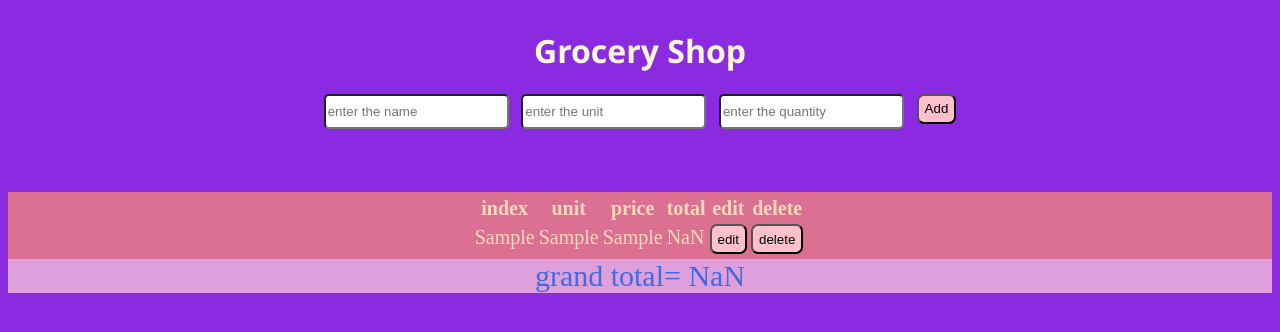
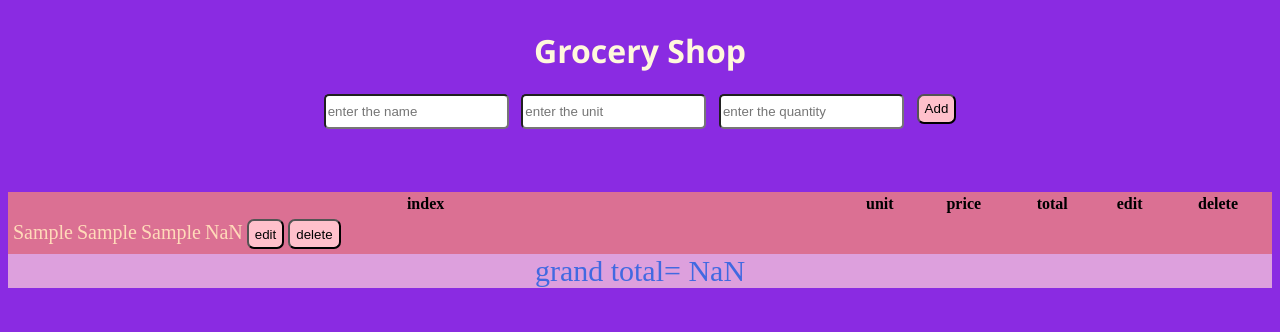
Before and after one commit to SwagataBhol/angular_project, an Angular app: page / in a window 1280 px wide. Both pictures are taken after typing "Sample", "Sample", "Sample" into the empty fields and a click on the button "Add". Shown: the top 332 px of the page. Built offline with nearby package versions, Linux system fonts and the light colour scheme.

Commit message:
fixed iteration

```diff
--- a/src/app/app.module.ts
+++ b/src/app/app.module.ts
@@ -8,7 +8,7 @@ import { FormsComponent } from './forms/forms.component';
 import { TableComponent } from './table/table.component';
 import { TableRowComponent } from './table-row/table-row.component';
 import { GrandTotalComponent } from './grand-total/grand-total.component'
-
+import {FormsModule} from "@angular/forms"
 @NgModule({
   declarations: [
     AppComponent,
@@ -19,7 +19,8 @@ import { GrandTotalComponent } from './grand-total/grand-total.component'
   ],
   imports: [
     BrowserModule,
-    AppRoutingModule
+    AppRoutingModule,
+    FormsModule
   ],
   providers: [],
   bootstrap: [AppComponent]
--- a/src/app/forms/forms.component.ts
+++ b/src/app/forms/forms.component.ts
@@ -18,6 +18,7 @@ export class FormsComponent implements OnInit {
 
     let obj={item:titem,unit:tunit,price:tprice}
     this.Items.push(obj)
+    console.log(obj)
 
   }
 
--- a/src/app/table-row/table-row.component.css
+++ b/src/app/table-row/table-row.component.css
@@ -2,4 +2,5 @@
 th,td{
     font-size: 20px;
     color: peachpuff;
+
     }
--- a/src/app/table-row/table-row.component.html
+++ b/src/app/table-row/table-row.component.html
@@ -1,5 +1,6 @@
 
-    <tr>
+    <!-- <tr>
+
             <th>index</th>
             <th>unit</th>
             <th>price</th>
@@ -7,9 +8,9 @@
             <th>edit</th>
             <th>delete</th>
 
-    </tr>
+    </tr> -->
 
-    <tr *ngFor="let index of Items">
+    <tr >
         <td>{{index.item}}</td>
         <td>{{index.unit}}</td>
         <td>{{index.price}}</td>
--- a/src/app/table-row/table-row.component.ts
+++ b/src/app/table-row/table-row.component.ts
@@ -1,5 +1,5 @@
 
-import { Component, OnInit,Input} from '@angular/core';
+import { Component, OnInit,Input,Output,EventEmitter} from '@angular/core';
 
 @Component({
   selector: 'app-table-row',
@@ -7,7 +7,9 @@ import { Component, OnInit,Input} from '@angular/core';
   styleUrls: ['./table-row.component.css']
 })
 export class TableRowComponent implements OnInit {
-  @Input() Items:any
+  @Input() index:any
+  @Output() deleteEvent=new EventEmitter
+  @Output() editEvent=new EventEmitter
 
 
 
@@ -18,42 +20,15 @@ export class TableRowComponent implements OnInit {
   ngOnInit(): void {
     console.log("helo")
   }
-  delteElement(e:any,index:object){
-    let ind=this.Items.indexOf(index)
-    this.Items.splice(ind,1)
+  delteElement(e:any,currentObject:object){
 
+    this.deleteEvent.emit(currentObject)
 
   }
 
-  editElement(e:any,index:object){
-    let ele=e.parentElement.parentElement
-    console.log("ele",e.parentElement.parentElement.childNodes[0])
-
-    if(e.textContent=="edit"){
-        console.log("hello")
-      ele.childNodes[0].contentEditable=true
-      ele.childNodes[1].contentEditable=true
-      ele.childNodes[2].contentEditable=true
-
-      e.textContent="save"
-
-     }
-    else{
-      ele.childNodes[0].contentEditable=false
-      ele.childNodes[1].contentEditable=false
-      ele.childNodes[2].contentEditable=false
-      ele.childNodes[3].textContent=ele.childNodes[1].textContent*ele.childNodes[2].textContent
-      let ind=this.Items.indexOf(index)
-      this.Items[ind].unit=ele.childNodes[1].textContent
-      this.Items[ind].price=ele.childNodes[2].textContent
-      //for edit any empty value
-    ele.childNodes[1].textContent=this.Items[ind].unit
-    ele.childNodes[2].textContent=this.Items[ind].price
-      console.log("after edit ",this.Items[ind])
-      e.textContent="edit"
-
-    }
-
+  editElement(e:any,currentObject:object){
+    let passEvent=[e,currentObject]
+    this.editEvent.emit(passEvent)
   }
 
 }
--- a/src/app/table/table.component.css
+++ b/src/app/table/table.component.css
@@ -6,10 +6,14 @@ table{
     height: auto;
     width: 100%;
     background-color: palevioletred;
+    border-collapse: separate;
 }
 
 tbody{
     display: flex;
     justify-content: center;
     justify-items: stretch;
+    flex-direction: column;
+    /* justify-items: center; */
+
 }
--- a/src/app/table/table.component.html
+++ b/src/app/table/table.component.html
@@ -1,8 +1,19 @@
 
 <table>
+    <tr>
+
+        <th>index</th>
+        <th>unit</th>
+        <th>price</th>
+        <th>total</th>
+        <th>edit</th>
+        <th>delete</th>
+
+</tr>
     <tbody>
 
-        <app-table-row  [Items]="Items"  ></app-table-row>
+
+        <app-table-row *ngFor="let index of Items"  [index]="index" (deleteEvent)="deleteItem($event)" (editEvent)="editItem($event)" ></app-table-row>
     </tbody>
 
 </table>
--- a/src/app/table/table.component.ts
+++ b/src/app/table/table.component.ts
@@ -16,4 +16,43 @@ export class TableComponent implements OnInit {
   ngOnInit(): void {
   }
 
+
+  deleteItem(currentItem:object){
+     let ind=this.Items.indexOf(currentItem)
+    this.Items.splice(ind,1)
+  }
+
+  editItem(passEventValue:any){
+
+    let e=passEventValue[0]
+    let ele=e.parentElement.parentElement
+    let index=passEventValue[1]
+    console.log(e.textContent)
+
+    if(e.textContent=="edit"){
+        console.log("hello")
+      ele.childNodes[0].contentEditable=true
+      ele.childNodes[1].contentEditable=true
+      ele.childNodes[2].contentEditable=true
+
+      e.textContent="save"
+
+     }
+    else{
+      ele.childNodes[0].contentEditable=false
+      ele.childNodes[1].contentEditable=false
+      ele.childNodes[2].contentEditable=false
+      ele.childNodes[3].textContent=ele.childNodes[1].textContent*ele.childNodes[2].textContent
+      let ind=this.Items.indexOf(index)
+      this.Items[ind].unit=ele.childNodes[1].textContent
+      this.Items[ind].price=ele.childNodes[2].textContent
+      //for edit any empty value
+    ele.childNodes[1].textContent=this.Items[ind].unit
+    ele.childNodes[2].textContent=this.Items[ind].price
+      console.log("after edit ",this.Items[ind])
+      e.textContent="edit"
+
+    }
+
+  }
 }
--- a/src/styles.css
+++ b/src/styles.css
@@ -10,3 +10,6 @@ button{
     height: 30px;
     width: auto;
 }
+table{
+    border-collapse: separate;
+}
```
Lines whose indentation alone changed are shown as unchanged.
